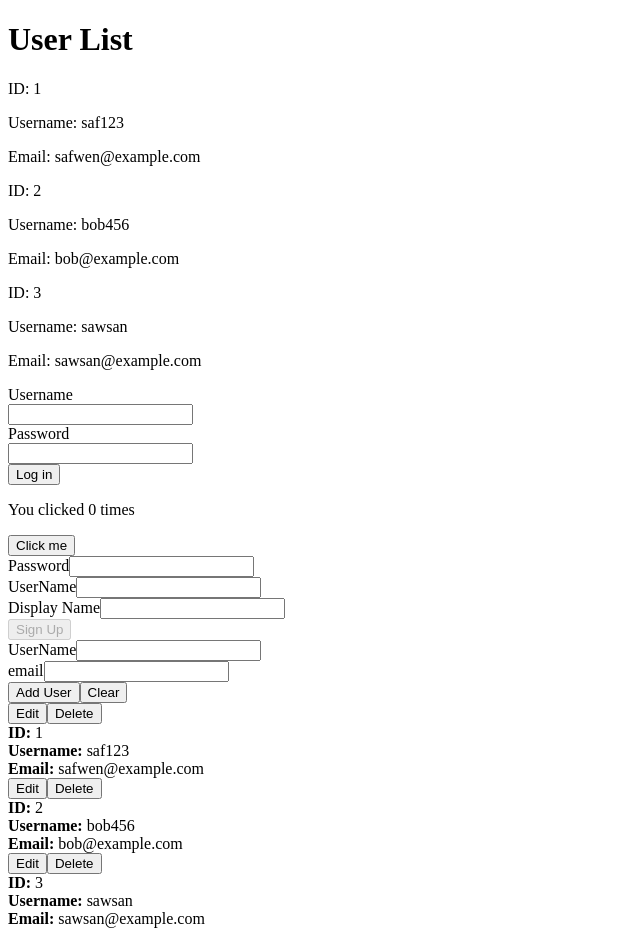
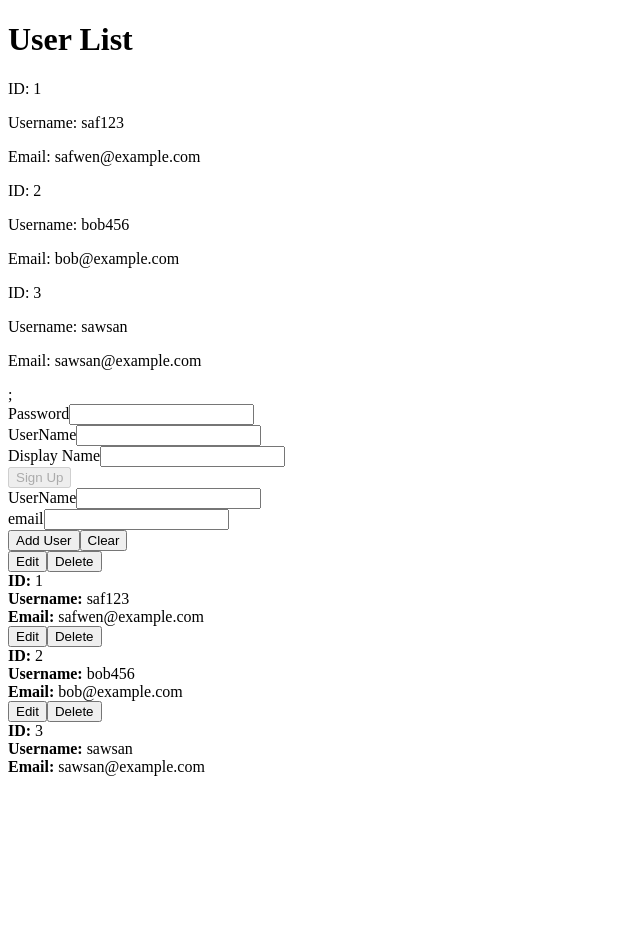
Before and after one commit to Safwen-Saafi/React-tuto, a React (Vite) app: page / in a window 1280 px wide. Shown: the whole page, without its empty margins (0-640 px from the left). After the commit the page ends 800 px from the top, so only its background shows below. Built offline with nearby package versions, Linux system fonts and the light colour scheme.

Commit message:
Prevent default for form submitting RegisterFormArray

```diff
--- a/src/App.jsx
+++ b/src/App.jsx
@@ -1,8 +1,8 @@
-import LoginForm from "./Components/LoginForm";
+// import LoginForm from "./Components/LoginForm";
 import { RegisterFormArray } from "./Components/RegisterFormArray";
 import { ButtonUse } from "./Components/UseArrayButtonEdit";
 import UserDetail from "./Components/UserDetail";
-import Counter from "./Components/UseState";
+// import Counter from "./Components/UseState";
 import { useState } from "react";
 
 export default function App() {
@@ -40,9 +40,7 @@ export default function App() {
       <h1>User List</h1>
       {users.map((user) => {
         return <UserDetail key={user.id} prop={user} />;
-      })}
-      <LoginForm />
-      <Counter />
+      })};
       <RegisterFormArray />
       <form
         onSubmit={(e) => {
--- a/src/Components/RegisterFormArray.jsx
+++ b/src/Components/RegisterFormArray.jsx
@@ -10,7 +10,10 @@ export function RegisterFormArray() {
     !formFields.username || !formFields.password || !formFields.displayName;
   console.log(formFields);
   return (
-    <form>
+    <form
+    //  onSubmit={(e) => {
+    //   e.preventDefault();}}
+    >
       <div>
         <label htmlFor="password">Password</label>
         <input
```
